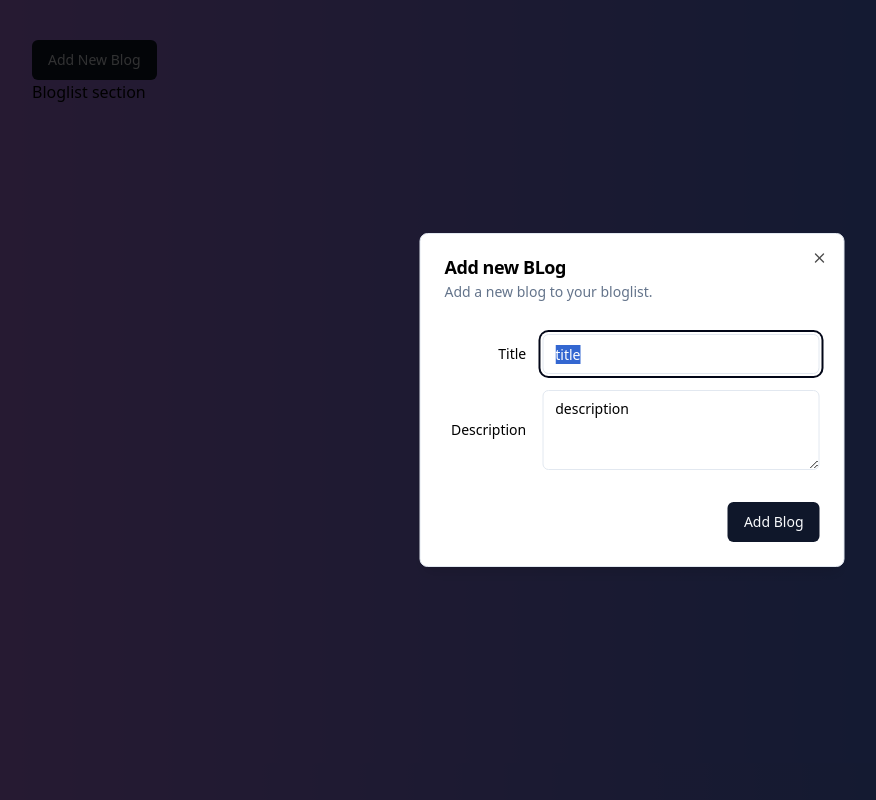
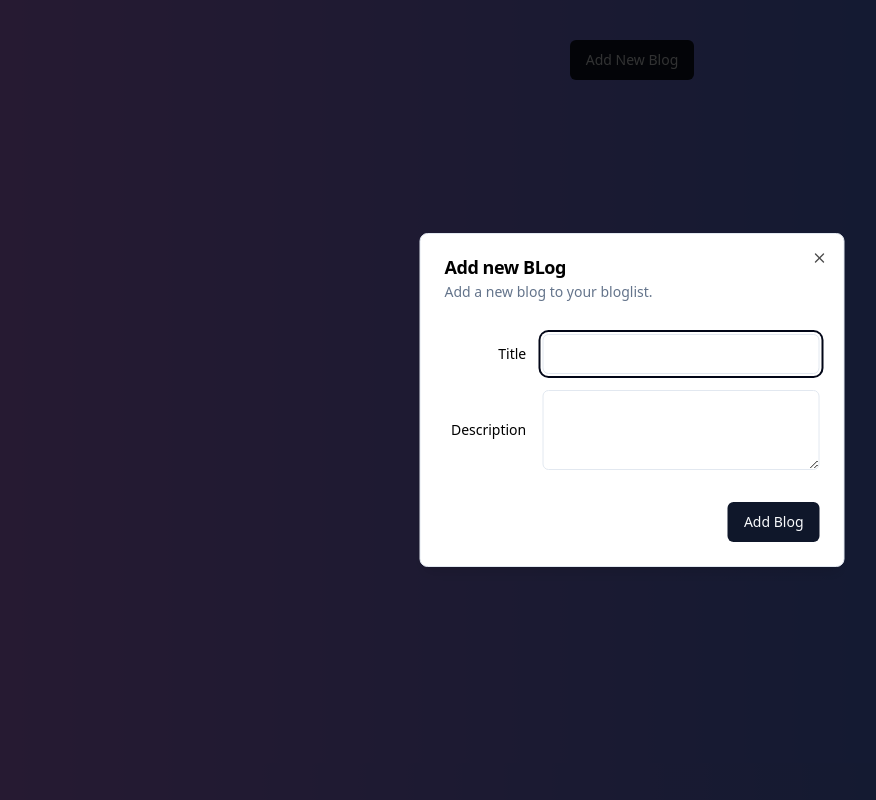
Before and after one commit to ericknjogu/next-blog-app, a Next.js app: page /blogs in a window 1280 px wide. Both pictures are taken after a click on the button "Add New Blog". Shown: the whole page, without its empty margins (8-884 px from the left). Built offline with nearby package versions, Linux system fonts and the light colour scheme.

Commit message:
create add-new-blog component

```diff
--- /dev/null
+++ b/src/components/add-new-blog/index.js
@@ -0,0 +1,69 @@
+"use client";
+
+import React from "react";
+import { useState } from "react";
+import { Button } from "../ui/button";
+import {
+  Dialog,
+  DialogContent,
+  DialogDescription,
+  DialogFooter,
+  DialogHeader,
+  DialogTitle,
+} from "@/components/ui/dialog";
+import { Input } from "@/components/ui/input";
+import { Label } from "@/components/ui/label";
+import { Textarea } from "@/components/ui/textarea";
+
+export default function AddNewBlog({ setOpenBlogDialog, openBlogDialog }) {
+  return (
+    <div>
+      <div className="mb-10">
+        <Button onClick={() => setOpenBlogDialog(true)}>Add New Blog</Button>
+      </div>
+
+      <Dialog
+        open={openBlogDialog}
+        onOpenChange={setOpenBlogDialog}
+      >
+        <DialogContent className="sm:max-w-[425px]">
+          <DialogHeader>
+            <DialogTitle>Add new BLog</DialogTitle>
+            <DialogDescription>
+              Add a new blog to your bloglist.
+            </DialogDescription>
+          </DialogHeader>
+          <div className="grid gap-4 py-4">
+            <div className="grid grid-cols-4 items-center gap-4">
+              <Label
+                htmlFor="title"
+                className="text-right"
+              >
+                Title
+              </Label>
+              <Input
+                id="title"
+                className="col-span-3"
+              />
+            </div>
+            <div className="grid grid-cols-4 items-center gap-4">
+              <Label
+                htmlFor="description"
+                className="text-right"
+              >
+                Description
+              </Label>
+              <Textarea
+                id="description"
+                className="col-span-3"
+              />
+            </div>
+          </div>
+          <DialogFooter>
+            <Button type="button">Add Blog</Button>
+          </DialogFooter>
+        </DialogContent>
+      </Dialog>
+    </div>
+  );
+}
--- a/src/components/blog-overview/index.js
+++ b/src/components/blog-overview/index.js
@@ -2,73 +2,24 @@
 
 import { useState } from "react";
 
-import { Button } from "../ui/button";
-import {
-  Dialog,
-  DialogContent,
-  DialogDescription,
-  DialogFooter,
-  DialogHeader,
-  DialogTitle,
-} from "@/components/ui/dialog";
-import { Input } from "@/components/ui/input";
-import { Label } from "@/components/ui/label";
-import { Textarea } from "@/components/ui/textarea";
+import AddNewBlog from "../add-new-blog";
+
+const initialBlogFormData = {
+  title: "",
+  description: "",
+};
 
 export default function BlogOverview() {
   const [openBlogDialog, setOpenBlogDialog] = useState(false);
+  const [loading, setLoading] = useState(false);
+  const [blogFormData, setBlogFormData] = useState(initialBlogFormData);
 
   return (
-    <div className="min-h-screen flex flex-col  bg-gradient-to-r from-purple-400 to-blue-500 pt-10 px-10">
-      <div>
-        <Button onClick={() => setOpenBlogDialog(true)}>Add New Blog</Button>
-      </div>
-      <div>Bloglist section</div>
-
-      <Dialog
-        open={openBlogDialog}
-        onOpenChange={setOpenBlogDialog}
-      >
-        <DialogContent className="sm:max-w-[425px]">
-          <DialogHeader>
-            <DialogTitle>Add new BLog</DialogTitle>
-            <DialogDescription>
-              Add a new blog to your bloglist.
-            </DialogDescription>
-          </DialogHeader>
-          <div className="grid gap-4 py-4">
-            <div className="grid grid-cols-4 items-center gap-4">
-              <Label
-                htmlFor="title"
-                className="text-right"
-              >
-                Title
-              </Label>
-              <Input
-                id="title"
-                defaultValue="title"
-                className="col-span-3"
-              />
-            </div>
-            <div className="grid grid-cols-4 items-center gap-4">
-              <Label
-                htmlFor="description"
-                className="text-right"
-              >
-                Description
-              </Label>
-              <Textarea
-                id="description"
-                defaultValue="description"
-                className="col-span-3"
-              />
-            </div>
-          </div>
-          <DialogFooter>
-            <Button type="submit">Add Blog</Button>
-          </DialogFooter>
-        </DialogContent>
-      </Dialog>
+    <div className="min-h-screen flex flex-col items-center  bg-gradient-to-r from-purple-400 to-blue-500 pt-10 px-10">
+      <AddNewBlog
+        openBlogDialog={openBlogDialog}
+        setOpenBlogDialog={setOpenBlogDialog}
+      />
     </div>
   );
 }
```
